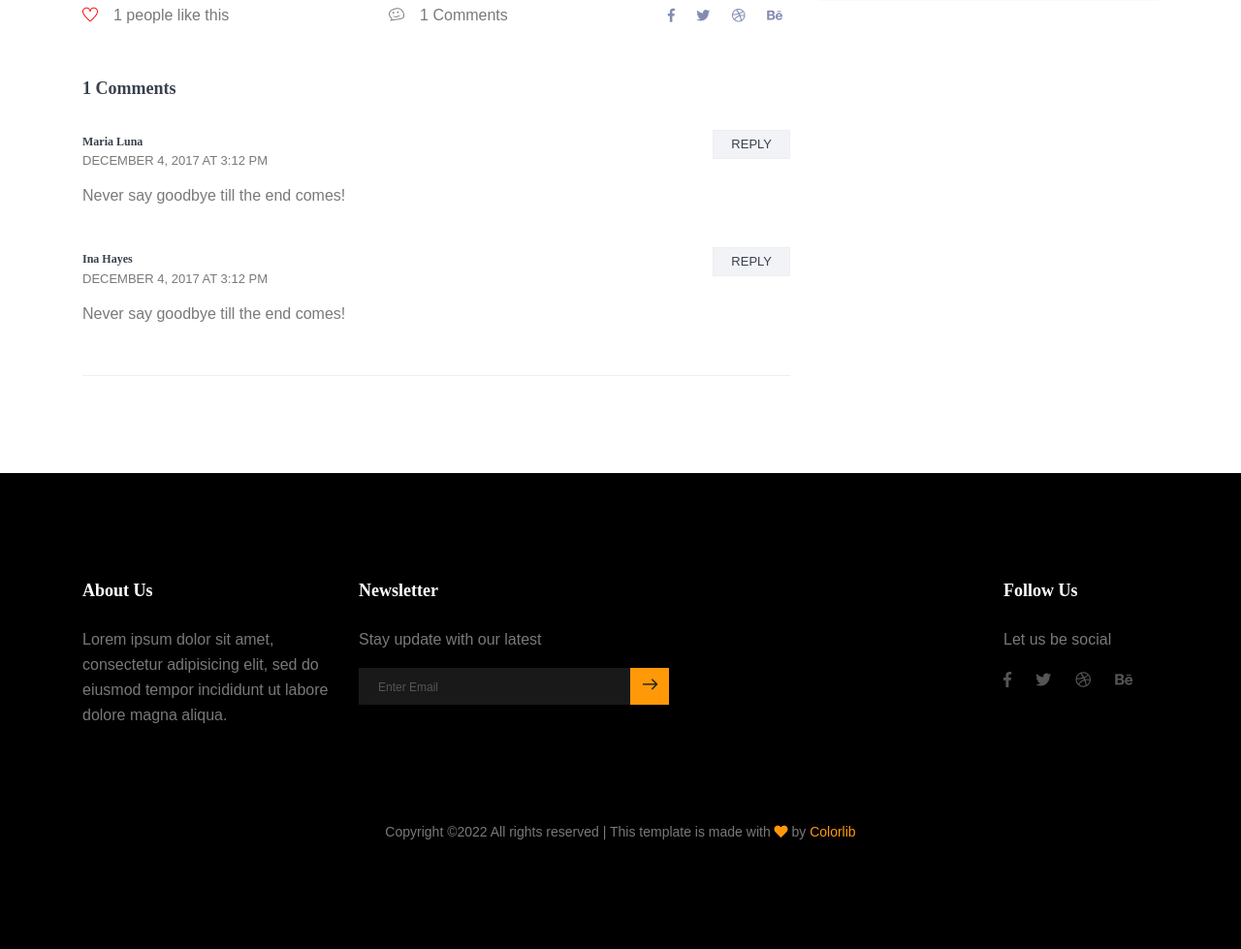
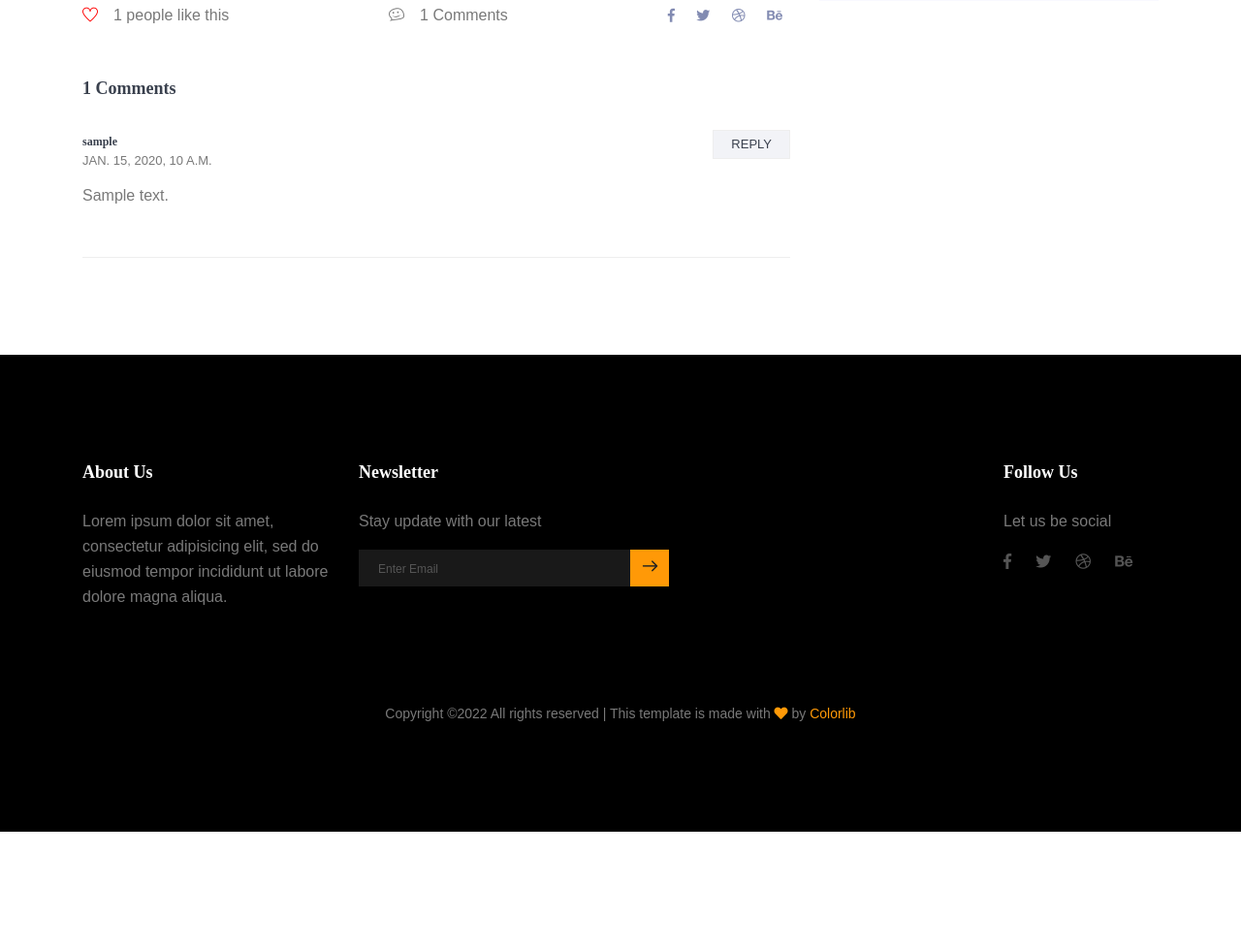
Before and after one commit to VneTraffiqua/blog-backend-master, a Django app: a page that uses templates/blog-details.html in a window 1280 px wide. Shown: the part 1167-2146 px from the top of the page at 97% size. After the commit the page ends 2025 px from the top, so only its background shows below. Run offline with Django 3.2, Linux system fonts and the light colour scheme; tables that the repository leaves empty hold one stand-in row (values such as "Sample post"); grey boxes marked "Sample" are stand-in pictures; parts of the project's set-up code (start-up, migrations or seed data) failed here and were passed over; some libraries are stand-ins or nearby versions.

Commit message:
Update blog-details

```diff
--- a/templates/blog-details.html
+++ b/templates/blog-details.html
@@ -1,7 +1,7 @@
 {% extends 'base.html' %}
 {% block title %} {{ post.title }} - Blog Details {% endblock %}
 {% load static %}
-  {% block content %}
+{% block content %}
   <!--================ Hero sm Banner start =================-->
   <section class="mb-30px">
     <div class="container">
@@ -27,7 +27,7 @@
             <div class="main_blog_details">
                 {% if post.image_url %}
                   <img class="img-fluid" src="{{ post.image_url }}" alt="uploading image...">
-                  {% else %}
+                {% else %}
                     <img class="img-fluid" src="{% static 'img/banner/blog.png' %}" alt="uploading image...">
                 {% endif %}
                 <h4>{{ post.title }}</h4>
@@ -57,9 +57,9 @@
 
                 <div class="comments-area">
                     <h4>{{ post.comments|length }} Comments </h4>
-                    {% for comment in comments %}
+                    {% for comment in post.comments %}
                         <div class="comment-list">
-                        <div class="single-comment justify-content-between d-flex">
+                          <div class="single-comment justify-content-between d-flex">
                             <div class="user justify-content-between d-flex">
                                 <div class="desc">
                                     <h5><a href="#">{{ comment.author }}</a></h5>
@@ -72,41 +72,10 @@
                             <div class="reply-btn">
                                     <a href="" class="btn-reply text-uppercase">reply</a>
                             </div>
+                          </div>
                         </div>
-                    </div>
                     {% endfor %}
-                    <div class="comment-list">
-                        <div class="single-comment justify-content-between d-flex">
-                            <div class="user justify-content-between d-flex">
-                                <div class="desc">
-                                    <h5><a href="#">Maria Luna</a></h5>
-                                    <p class="date">December 4, 2017 at 3:12 pm </p>
-                                    <p class="comment">
-                                        Never say goodbye till the end comes!
-                                    </p>
-                                </div>
-                            </div>
-                            <div class="reply-btn">
-                                    <a href="" class="btn-reply text-uppercase">reply</a>
-                            </div>
-                        </div>
-                    </div>
-                    <div class="comment-list">
-                        <div class="single-comment justify-content-between d-flex">
-                            <div class="user justify-content-between d-flex">
-                                <div class="desc">
-                                    <h5><a href="#">Ina Hayes</a></h5>
-                                    <p class="date">December 4, 2017 at 3:12 pm </p>
-                                    <p class="comment">
-                                        Never say goodbye till the end comes!
-                                    </p>
-                                </div>
-                            </div>
-                            <div class="reply-btn">
-                                    <a href="" class="btn-reply text-uppercase">reply</a>
-                            </div>
-                        </div>
-                    </div>
+
                 </div>
         </div>
 
@@ -136,4 +105,4 @@
     </div>
   </section>
   <!--================ End Blog Post Area =================-->
-  {% endblock %}
+{% endblock %}
```
